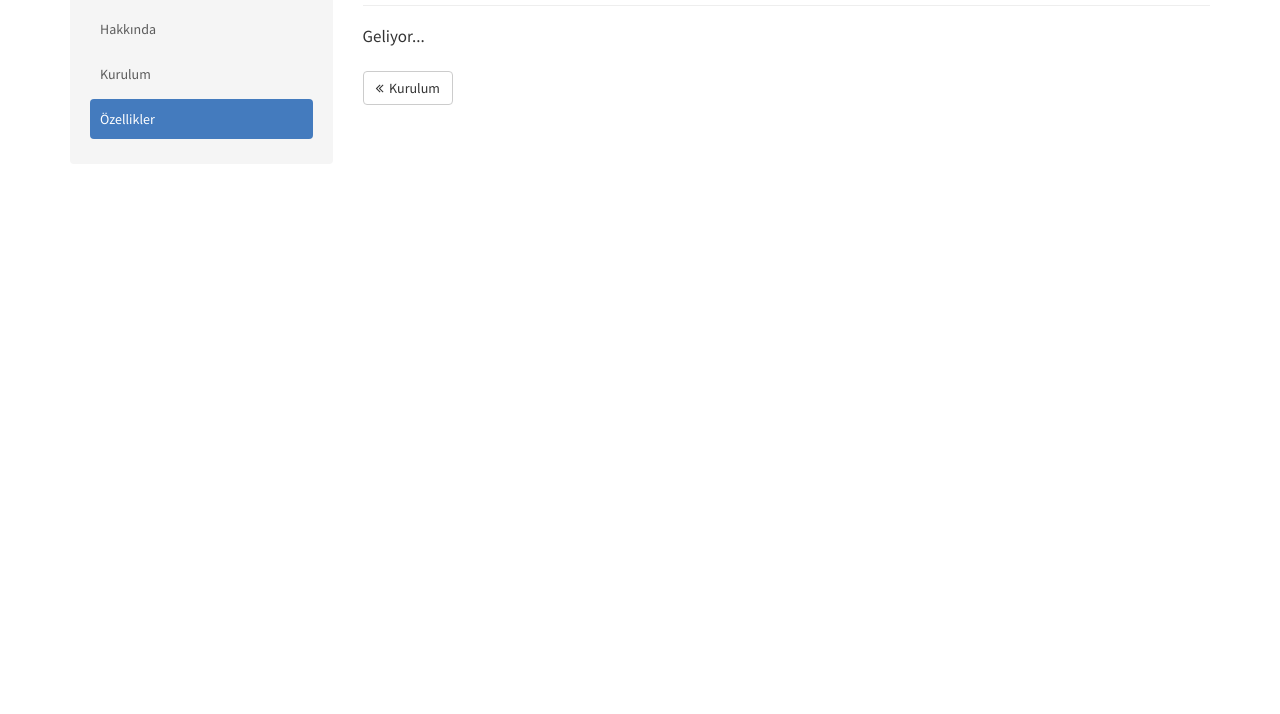
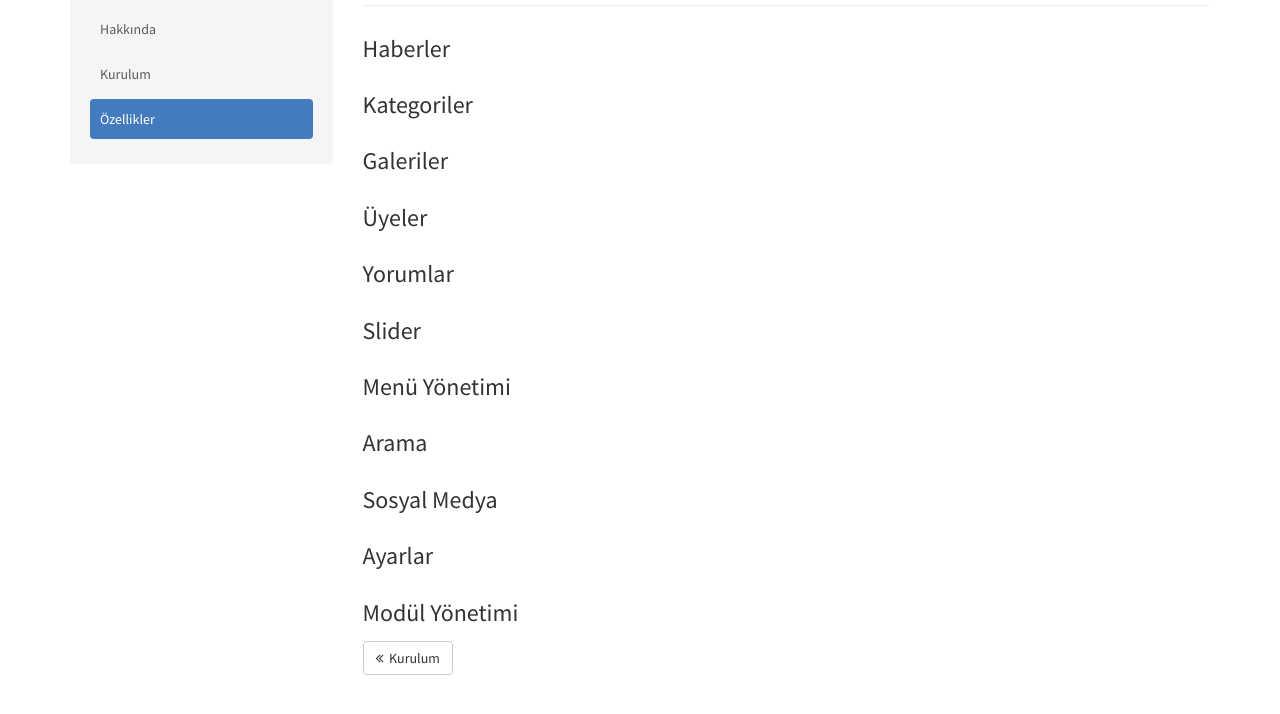
Before and after one commit to gurkanuzunca/newsbull.org, a plain HTML site: page ozellikler.html in a window 1280 px wide. Shown: the part 234-948 px from the top of the page. Before the commit the page ends 800 px from the top, so only its background shows below. Drawn offline with Linux system fonts and the light colour scheme.

Commit message:
Özellikler

```diff
--- a/ozellikler.html
+++ b/ozellikler.html
@@ -48,8 +48,17 @@
         <div class="col-sm-9">
             <div class="typography">
                 <h1 class="page-header">Özellikler</h1>
-                <p>Geliyor...</p>
-
+                <h3>Haberler</h3>
+                <h3>Kategoriler</h3>
+                <h3>Galeriler</h3>
+                <h3>Üyeler</h3>
+                <h3>Yorumlar</h3>
+                <h3>Slider</h3>
+                <h3>Menü Yönetimi</h3>
+                <h3>Arama</h3>
+                <h3>Sosyal Medya</h3>
+                <h3>Ayarlar</h3>
+                <h3>Modül Yönetimi</h3>
             </div>
 
             <div class="buttons">
```
Also changed, not shown: kurulum.html (+0 -1 lines).
